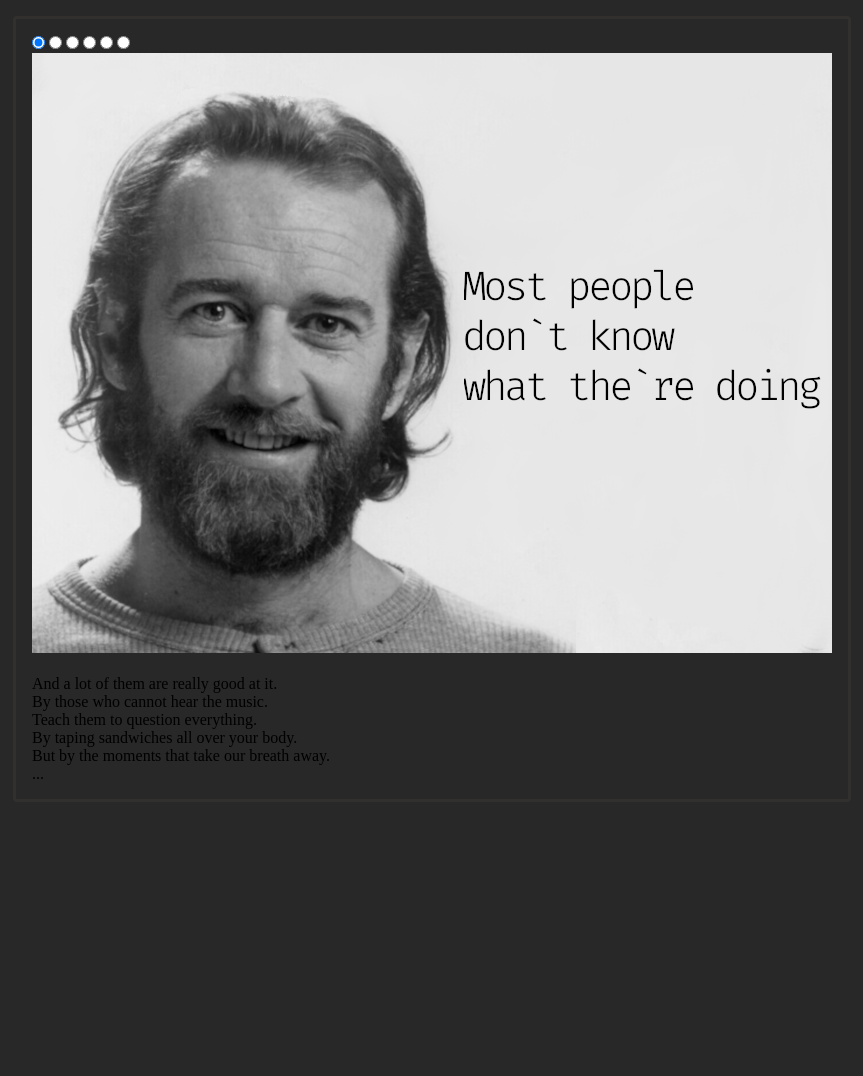
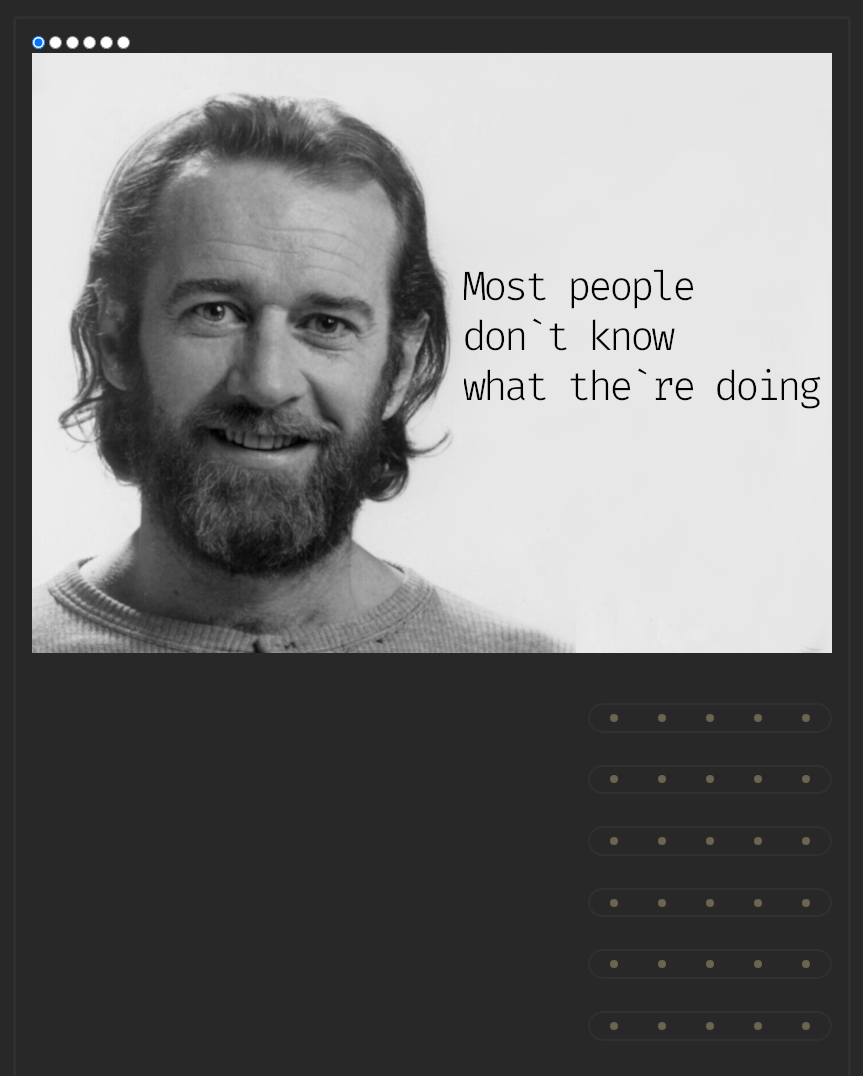
Before and after one commit to ShaggyRobot/CSSMemSlider, a plain HTML site: page cssMemSlider/index.html in a window 1280 px wide. Shown: the whole page, without its empty margins (208-1071 px from the left). Before the commit the page ends 818 px from the top, so only its background shows below. Drawn offline with Linux system fonts and the light colour scheme.

Commit message:
feat: add more styles (Sun, May 15, 2022 11:55:03 PM)

```diff
--- a/cssMemSlider/style.css
+++ b/cssMemSlider/style.css
@@ -37,3 +37,72 @@ body {
   display: flex;
   flex-direction: row;
 }
+
+.slides {
+  width: 600%;
+  display: flex;
+  flex-direction: row;
+}
+
+.slide {
+  width: 16.666%;
+  text-align: center;
+  transition: 0.3s ease-in-out;
+  display: flex;
+  flex-direction: column;
+  margin-bottom: 2rem;
+}
+
+.slide img {
+  pointer-events: none;
+  max-width: 100%;
+}
+
+.textarea {
+  display: flex;
+  justify-content: space-between;
+  flex-direction: row;
+  font-size: 1.2rem;
+  color: rgb(210, 191, 117);
+}
+
+.textarea > label {
+  display: none;
+}
+
+
+.text {
+  opacity: 0;
+  line-height: 0;
+  transition: 0.7s linear;
+  overflow: hidden;
+}
+
+.nav {
+  left: 50%;
+  border: 0.15rem solid rgb(50, 48, 47);
+  border-radius: 1rem;
+  display: flex;
+  margin-bottom: 2rem;
+  margin-left: 1rem;
+}
+
+.nav__label {
+  display: flex;
+  align-items: center;
+  justify-content: center;
+  height: 1.6rem;
+  width: 3rem;
+}
+
+.nav__label-indicator {
+  height: 0.5rem;
+  width: 0.5rem;
+  border-radius: 0.5rem;
+  background-color: rgb(107, 100, 80);
+  transition: 0.25s ;
+}
+
+.nav__label:hover > .nav__label-indicator {
+  background-color: rgb(218, 169, 87);
+}
```
